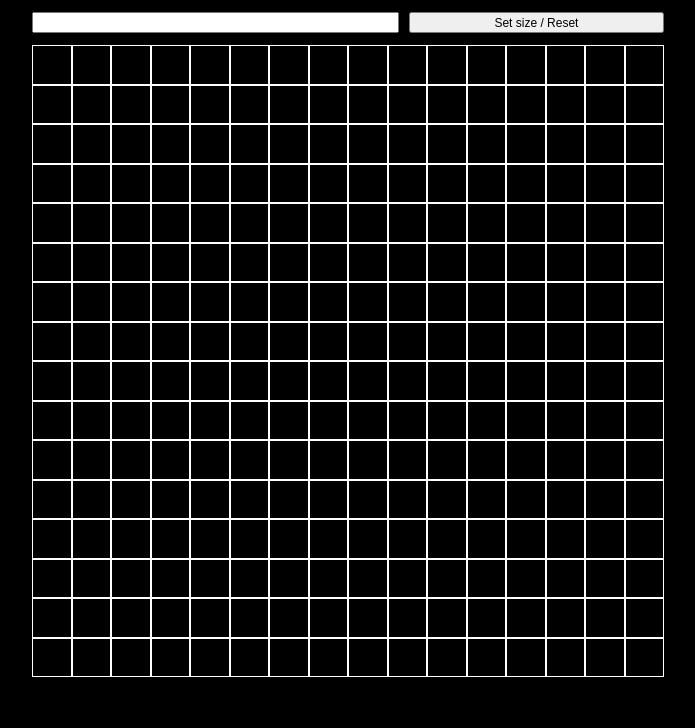
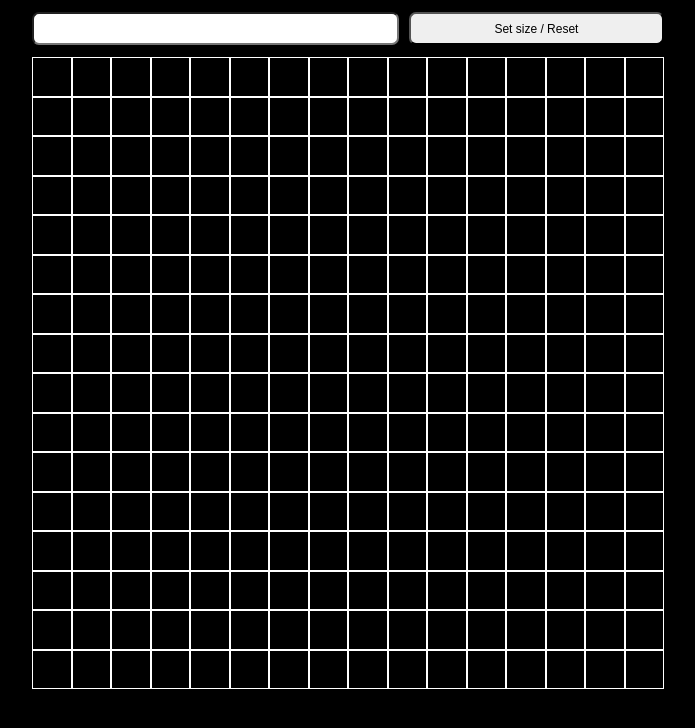
Before and after one commit to arnold2909/etchASketch, a plain HTML site: page index.html in a window 1280 px wide. Shown: the whole page, without its empty margins (292-987 px from the left). Drawn offline with Linux system fonts and the light colour scheme.

Commit message:
Added slightly better styling to inputs, fixed sizing issue

```diff
--- a/style.css
+++ b/style.css
@@ -12,11 +12,14 @@
   width: 50%;
   justify-self: center;
   justify-content: space-between;
-  margin: 12px;
+  margin-bottom: 12px;
+  margin-top: 12px;
+  max-width: 800px;
 }
 
 #gridSizeButton {
-  height: 21px;
+  height: 33px;
+  border-radius: 7px;
   font-size: 12px;
   flex: 2;
   margin-left: 10px;
@@ -24,8 +27,11 @@
 
 #gridSizeInput {
   width: 15px;
+  border-radius: 7px;
+  line-height: 2;
   flex: 3;
 }
+
 .smallDivs {
   display: flex;
   aspect-ratio: 1/1;
```
